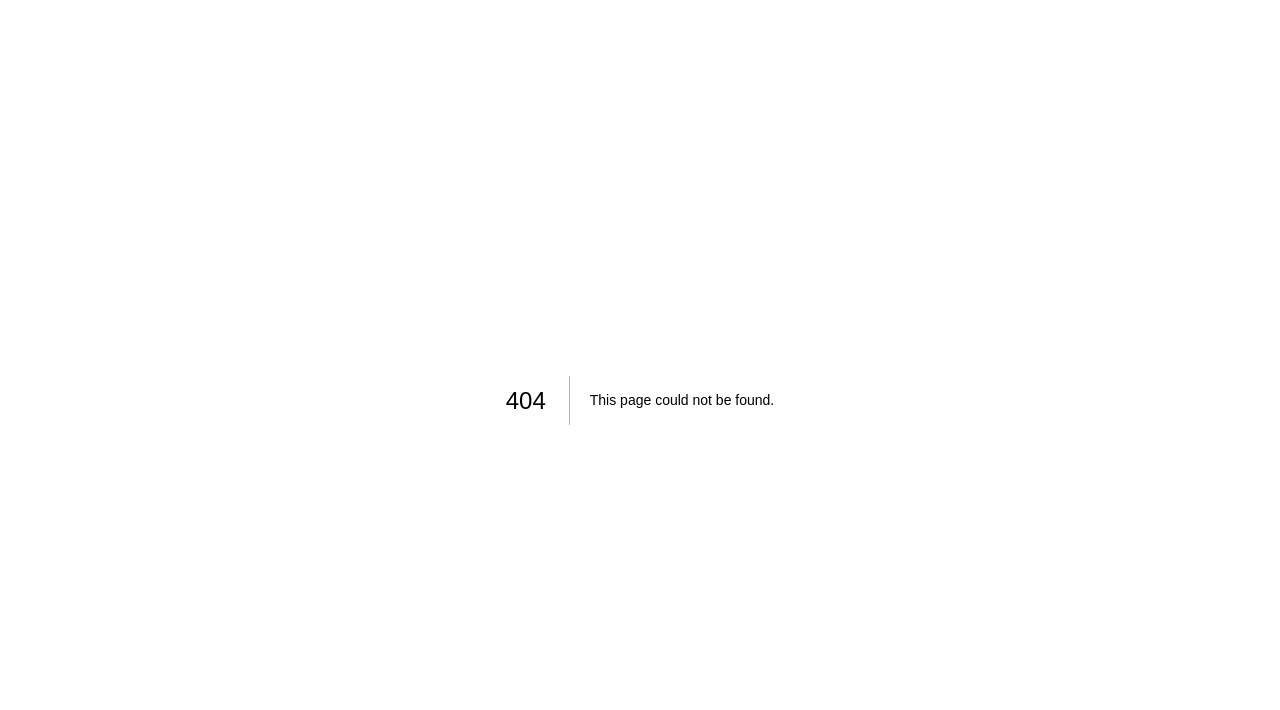
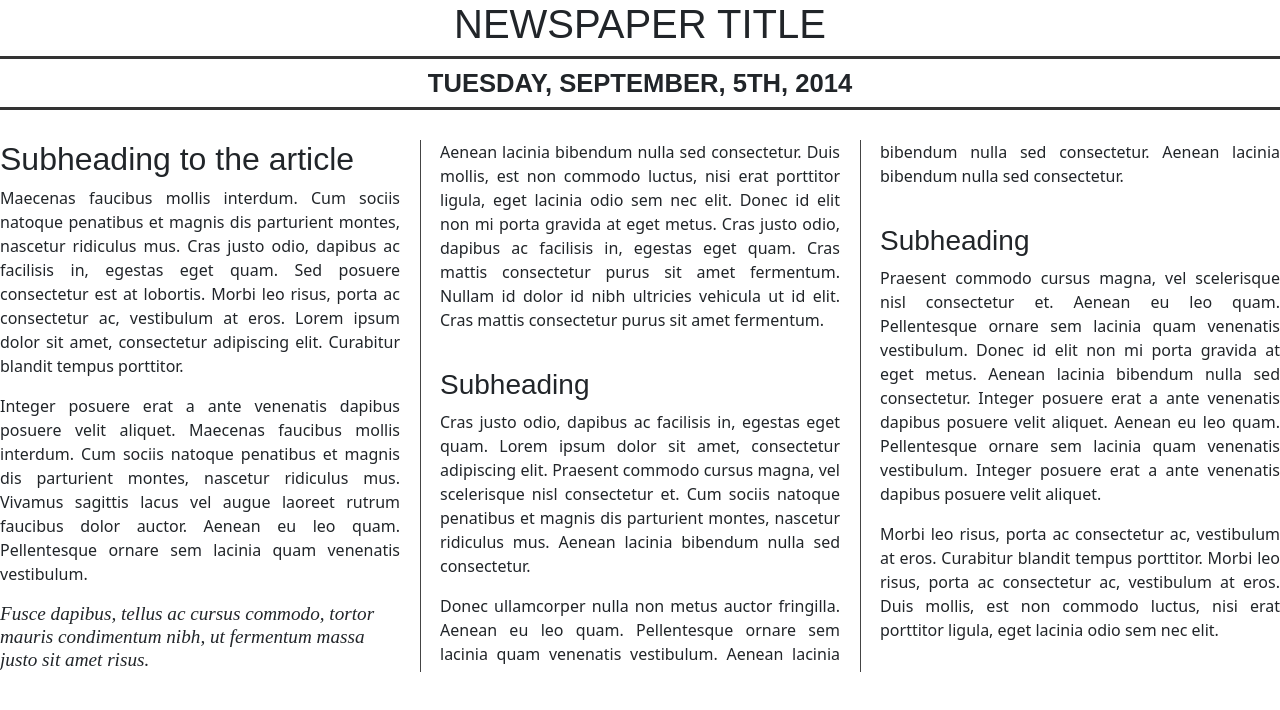
Before and after one commit to jovepy/jovepy-portfolio, a Next.js app: page /artigos in a window 1280 px wide. Before the commit this address had no page. Shown: the top 710 px of the page. Built offline with nearby package versions, Linux system fonts and the light colour scheme.

Commit message:
ajustado

```diff
--- /dev/null
+++ b/pages/artigos.js
@@ -0,0 +1,44 @@
+import 'bootstrap/dist/css/bootstrap.css';
+import 'reactjs-popup/dist/index.css';
+import 'tailwindcss/tailwind.css';
+import React from 'react';
+import Image from 'next/image';
+import Router from 'next/router';
+import Head from 'next/head'
+import Link from 'next/link'
+import { NextSeo } from 'next-seo';
+import ReactDOM from 'react-dom';
+import Script from 'next/script'
+
+export default function Home() {
+    return (
+      <div>
+
+
+<article>
+  <h1>Newspaper Title</h1>
+
+  <div className="time"><time>Tuesday, September, 5th, 2014</time></div>
+
+  <section>
+    <h2>Subheading to the article</h2>
+    <p>Maecenas faucibus mollis interdum. Cum sociis natoque penatibus et magnis dis parturient montes, nascetur ridiculus mus. Cras justo odio, dapibus ac facilisis in, egestas eget quam. Sed posuere consectetur est at lobortis. Morbi leo risus, porta ac consectetur ac, vestibulum at eros. Lorem ipsum dolor sit amet, consectetur adipiscing elit. Curabitur blandit tempus porttitor.</p>
+
+    <p>Integer posuere erat a ante venenatis dapibus posuere velit aliquet. Maecenas faucibus mollis interdum. Cum sociis natoque penatibus et magnis dis parturient montes, nascetur ridiculus mus. Vivamus sagittis lacus vel augue laoreet rutrum faucibus dolor auctor. Aenean eu leo quam. Pellentesque ornare sem lacinia quam venenatis vestibulum.</p>
+      <blockquote>Fusce dapibus, tellus ac cursus commodo, tortor mauris condimentum nibh, ut fermentum massa justo sit amet risus.</blockquote>
+    <p>Aenean lacinia bibendum nulla sed consectetur. Duis mollis, est non commodo luctus, nisi erat porttitor ligula, eget lacinia odio sem nec elit. Donec id elit non mi porta gravida at eget metus. Cras justo odio, dapibus ac facilisis in, egestas eget quam. Cras mattis consectetur purus sit amet fermentum. Nullam id dolor id nibh ultricies vehicula ut id elit. Cras mattis consectetur purus sit amet fermentum.</p>
+
+    <h3>Subheading</h3>
+
+    <p>Cras justo odio, dapibus ac facilisis in, egestas eget quam. Lorem ipsum dolor sit amet, consectetur adipiscing elit. Praesent commodo cursus magna, vel scelerisque nisl consectetur et. Cum sociis natoque penatibus et magnis dis parturient montes, nascetur ridiculus mus. Aenean lacinia bibendum nulla sed consectetur.</p>
+
+    <p>Donec ullamcorper nulla non metus auctor fringilla. Aenean eu leo quam. Pellentesque ornare sem lacinia quam venenatis vestibulum. Aenean lacinia bibendum nulla sed consectetur. Aenean lacinia bibendum nulla sed consectetur.</p>
+
+    <h3>Subheading</h3>
+     <p>Praesent commodo cursus magna, vel scelerisque nisl consectetur et. Aenean eu leo quam. Pellentesque ornare sem lacinia quam venenatis vestibulum. Donec id elit non mi porta gravida at eget metus. Aenean lacinia bibendum nulla sed consectetur. Integer posuere erat a ante venenatis dapibus posuere velit aliquet. Aenean eu leo quam. Pellentesque ornare sem lacinia quam venenatis vestibulum. Integer posuere erat a ante venenatis dapibus posuere velit aliquet.</p>
+
+    <p>Morbi leo risus, porta ac consectetur ac, vestibulum at eros. Curabitur blandit tempus porttitor. Morbi leo risus, porta ac consectetur ac, vestibulum at eros. Duis mollis, est non commodo luctus, nisi erat porttitor ligula, eget lacinia odio sem nec elit.</p>
+  </section>
+</article>
+
+        </div>)}
```
Also changed, not shown: pages/index.js (+1 -1 lines), pages/projetos.js (+1 -1 lines), pages/servicos.js (+1 -1 lines).
